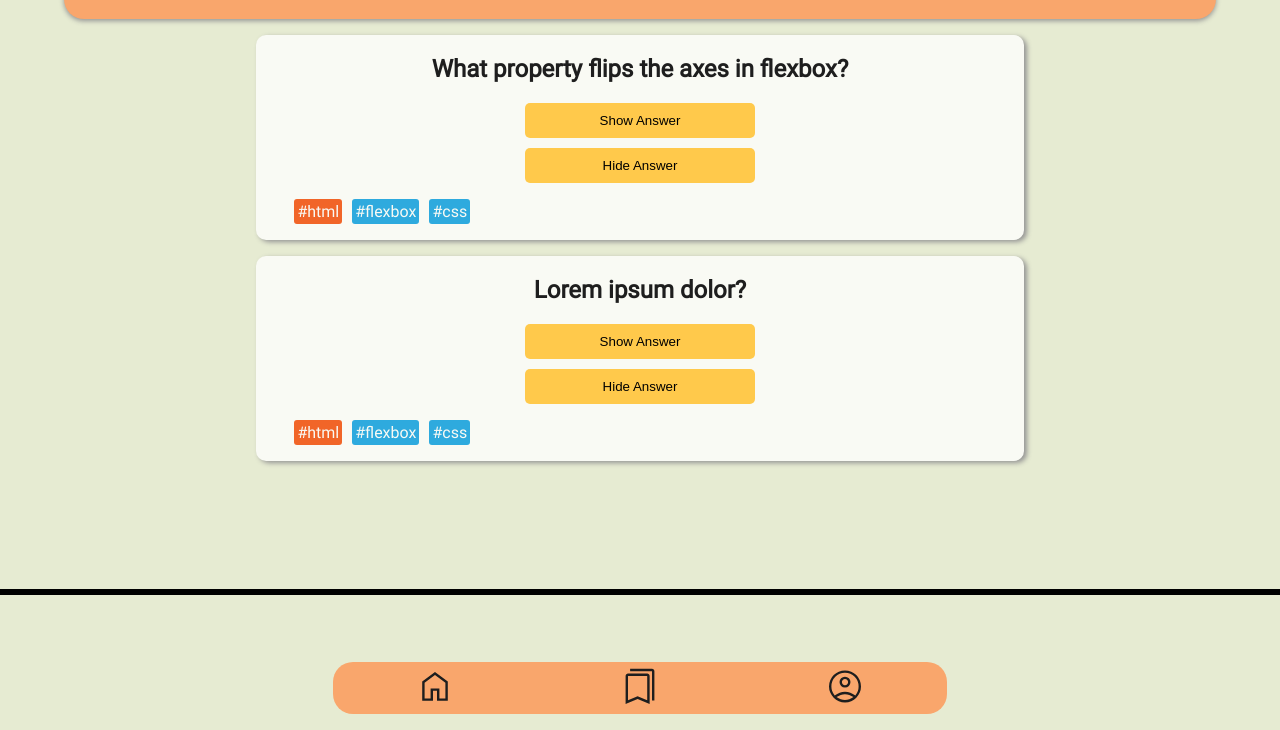
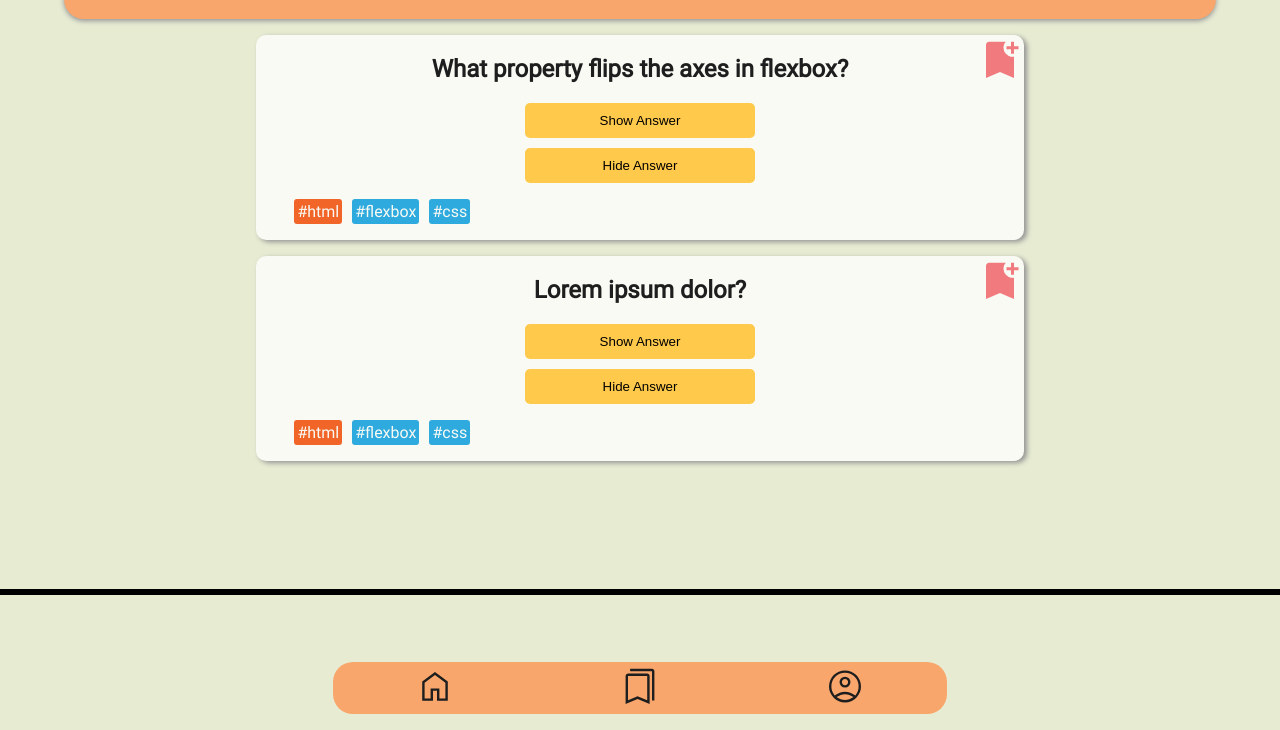
Before and after one commit to Long-HaHoang/recap-project-1, a plain HTML site: page index.html in a window 1280 px wide. Shown: the part 70-800 px from the top of the page. Drawn offline with Linux system fonts and the light colour scheme.

Commit message:
add: book to card; fix: cards

```diff
--- a/css/styles.css
+++ b/css/styles.css
@@ -87,6 +87,16 @@ main {
 .q_card_quest {
   text-align: center;
   width: 60%;
+}
+
+.bookmark_add {
+  border: none;
+  background-color: transparent;
+  cursor: pointer;
+  position: absolute;
+  top: 0;
+  right: -6px;
+  fill: var(--plt6);
 }
 
 .button_container {
--- a/index.html
+++ b/index.html
@@ -14,6 +14,13 @@
     <main>
       <section class="q_card">
         <h2 class="q_card_quest">What property flips the axes in flexbox?</h2>
+        <button class="bookmark_add">
+          <svg xmlns="http://www.w3.org/2000/svg" height="48" width="48">
+            <path
+              d="M10 42V8.75q0-1.2.9-2.1.9-.9 2.1-.9h16.8q-1.15 1.3-1.725 2.775Q27.5 10 27.5 11.75q0 3.35 2.15 5.85 2.15 2.5 5.35 3.05.85.1 1.5.1t1.5-.1V42l-14-6Zm25-24.25v-4.5h-4.5v-3H35v-4.5h3v4.5h4.5v3H38v4.5Z"
+            />
+          </svg>
+        </button>
         <div class="button_container">
           <button class="button_answer">Show Answer</button>
           <button class="button_answer">Hide Answer</button>
@@ -27,6 +34,13 @@
       </section>
       <section class="q_card">
         <h2 class="q_card_quest">Lorem ipsum dolor?</h2>
+        <button class="bookmark_add">
+          <svg xmlns="http://www.w3.org/2000/svg" height="48" width="48">
+            <path
+              d="M10 42V8.75q0-1.2.9-2.1.9-.9 2.1-.9h16.8q-1.15 1.3-1.725 2.775Q27.5 10 27.5 11.75q0 3.35 2.15 5.85 2.15 2.5 5.35 3.05.85.1 1.5.1t1.5-.1V42l-14-6Zm25-24.25v-4.5h-4.5v-3H35v-4.5h3v4.5h4.5v3H38v4.5Z"
+            />
+          </svg>
+        </button>
         <div class="button_container">
           <button class="button_answer">Show Answer</button>
           <button class="button_answer">Hide Answer</button>
```
Also changed, not shown: asset/icon/bookmark_add_FILL.svg (added), asset/icon/bookmark_added_FILL.svg (added).
